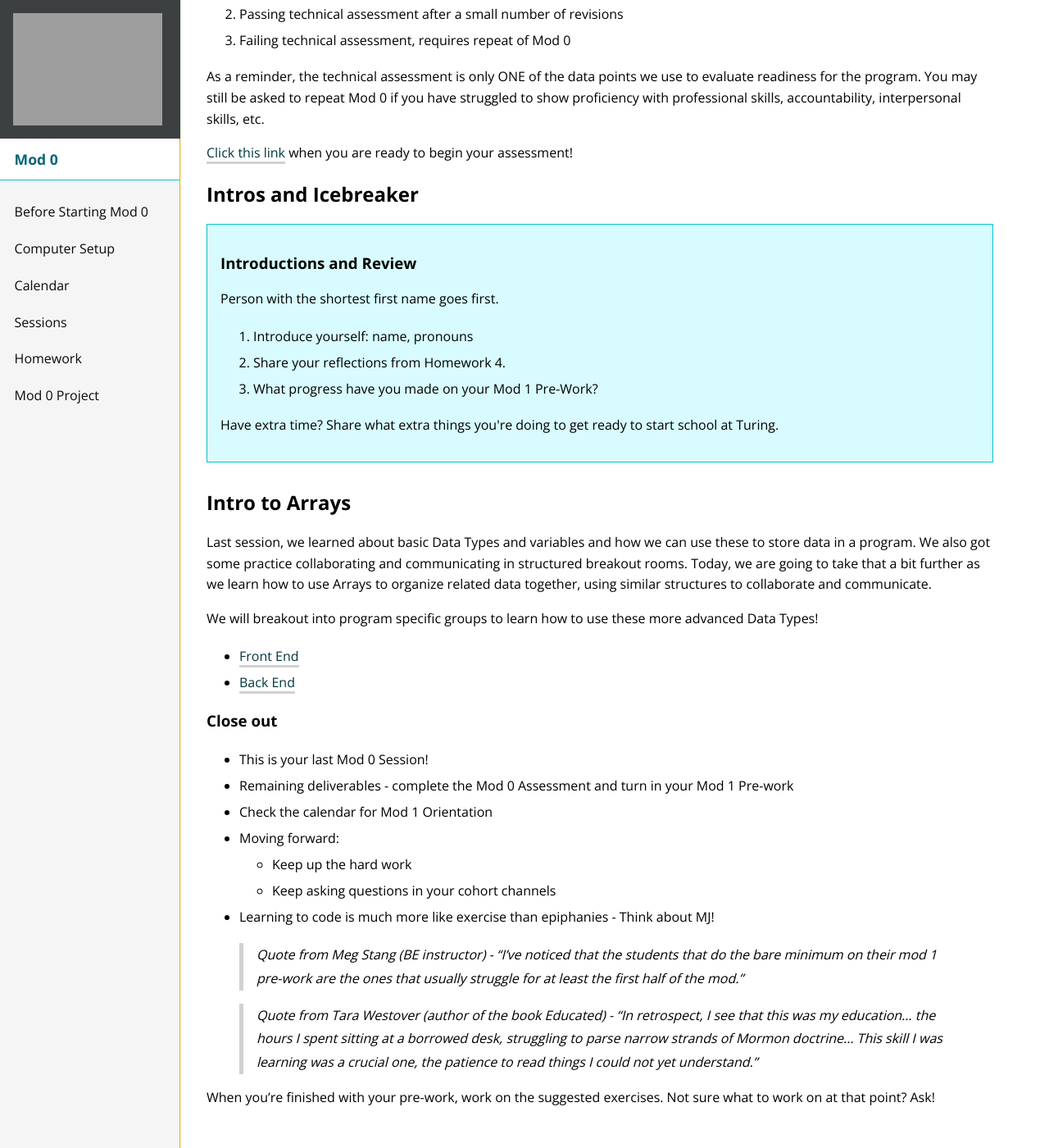
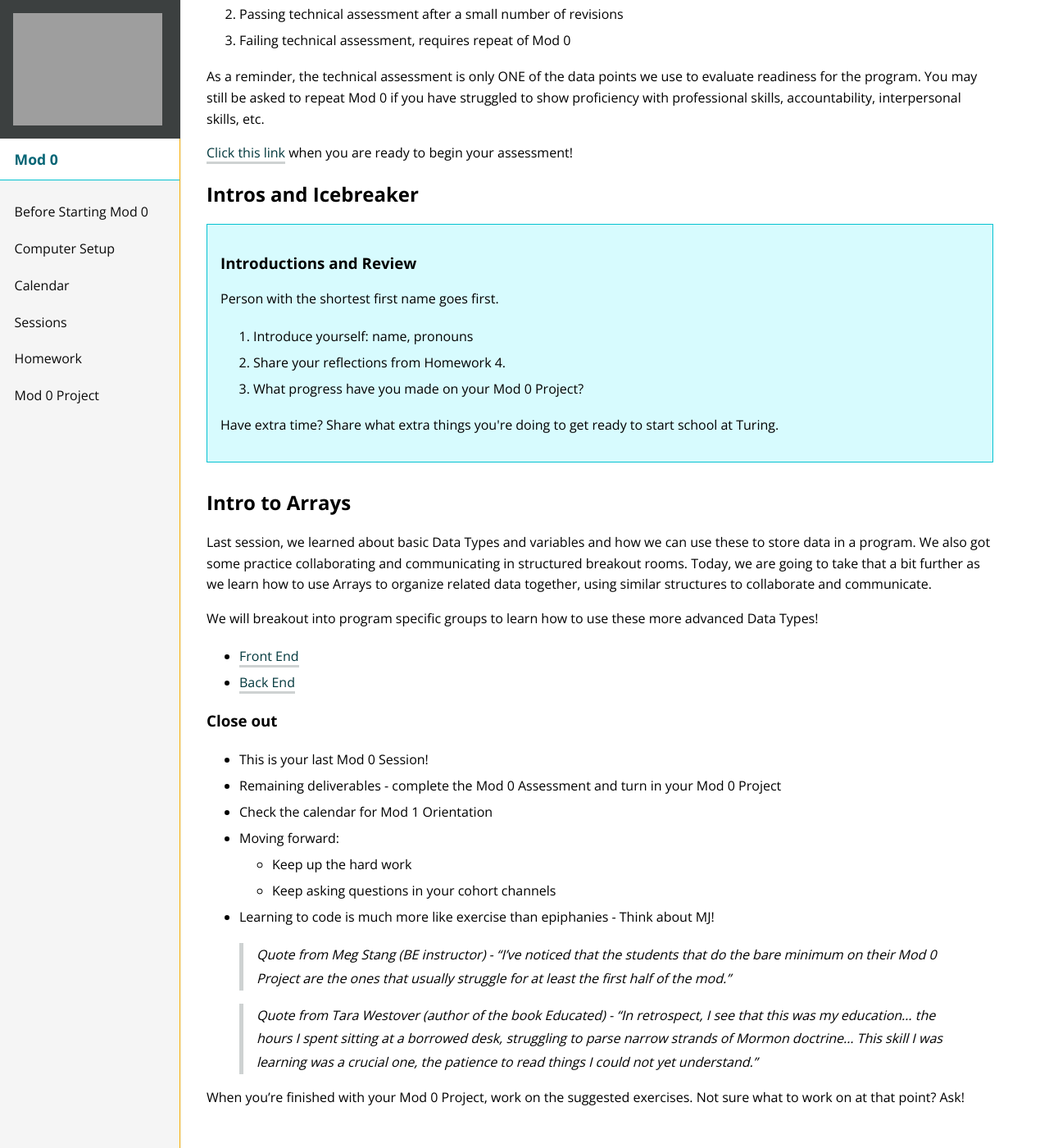
Before and after one commit to turingschool/mod-0-curriculum, a Jekyll site: the page built from session5/index.md, in a window 1280 px wide and 1400 px high, scrolled down 1151 px. Shown: the whole window at 82% size. Built offline with Jekyll 4.4.1, drawn with Linux system fonts in a browser that asks for light colours; nearby versions of some CDN libraries.

Commit message:
Replace m1 pre-work refs with m0 project

```diff
--- a/session5/index.md
+++ b/session5/index.md
@@ -53,7 +53,7 @@ As a reminder, the technical assessment is only ONE of the data points we use to
   <ol>
     <li>Introduce yourself: name, pronouns</li>
     <li>Share your reflections from Homework 4.</li>
-    <li>What progress have you made on your Mod 1 Pre-Work?</li>
+    <li>What progress have you made on your Mod 0 Project?</li>
   </ol>
   <p>Have extra time? Share what extra things you're doing to get ready to start school at Turing.</p>
 </div>
@@ -70,7 +70,7 @@ We will breakout into program specific groups to learn how to use these more adv
 ### Close out
 
 * This is your last Mod 0 Session!
-* Remaining deliverables - complete the Mod 0 Assessment and turn in your Mod 1 Pre-work
+* Remaining deliverables - complete the Mod 0 Assessment and turn in your Mod 0 Project
 * Check the calendar for Mod 1 Orientation
 * Moving forward:
   * Keep up the hard work
@@ -78,8 +78,8 @@ We will breakout into program specific groups to learn how to use these more adv
 
 * Learning to code is much more like exercise than epiphanies - Think about MJ!
 
-> Quote from Meg Stang (BE instructor) - "I've noticed that the students that do the bare minimum on their mod 1 pre-work are the ones that usually struggle for at least the first half of the mod."
+> Quote from Meg Stang (BE instructor) - "I've noticed that the students that do the bare minimum on their Mod 0 Project are the ones that usually struggle for at least the first half of the mod."
 
 > Quote from Tara Westover (author of the book Educated) - "In retrospect, I see that this was my education... the hours I spent sitting at a borrowed desk, struggling to parse narrow strands of Mormon doctrine... This skill I was learning was a crucial one, the patience to read things I could not yet understand."
 
-When you're finished with your pre-work, work on the suggested exercises. Not sure what to work on at that point? Ask!
+When you're finished with your Mod 0 Project, work on the suggested exercises. Not sure what to work on at that point? Ask!
```
Also changed, not shown: session1/index.md (+1 -1 lines), session1/orientation.md (+4 -4 lines), session4/data-types-be.md (+1 -1 lines), session4/data-types-fe.md (+1 -1 lines), workshops/annotations.md (+1 -1 lines).
